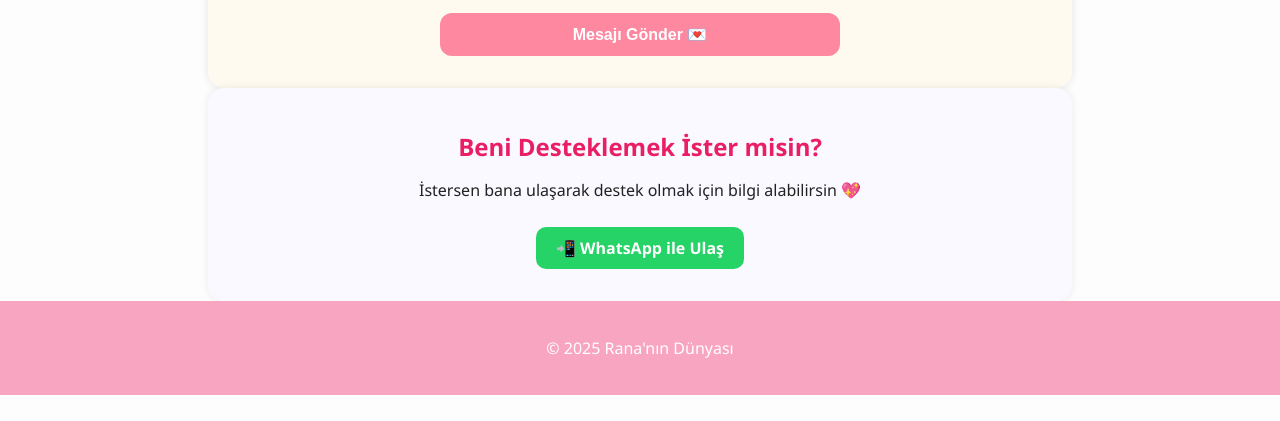
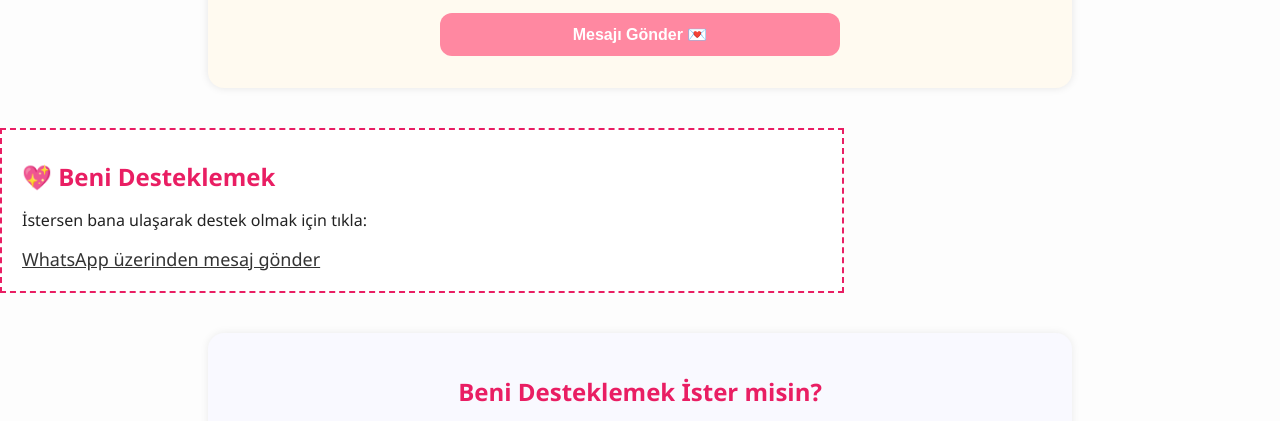
Before and after one commit to ranaaquinn/Ranaaquinn.github.io, a plain HTML site: page index.html in a window 1280 px wide. Shown: the part 4640-5061 px from the top of the page. Drawn offline with Linux system fonts and the light colour scheme.

Commit message:
Update index.html

```diff
--- a/index.html
+++ b/index.html
@@ -146,6 +146,13 @@
     <button type="submit">Mesajı Gönder 💌</button>
   </form>
 </section>
+     <section id="bana-ulas" style="background-color:#fff; padding: 20px; margin: 40px 0; border: 2px dashed #e91e63;">
+  <h2 style="color:#e91e63;">💖 Beni Desteklemek</h2>
+  <p>İstersen bana ulaşarak destek olmak için tıkla:</p>
+  <a href="https://wa.me/905366928476" target="_blank" style="font-size:18px; color:#333; text-decoration:underline;">
+    WhatsApp üzerinden mesaj gönder
+  </a>
+     </section>
      <section id="bana-ulas" style="background:#f9f9ff; padding:2rem; border-radius:16px; box-shadow:0 0 8px rgba(0,0,0,0.08); text-align:center;">
   <h2 style="color:#e91e63;">Beni Desteklemek İster misin?</h2>
   <p>İstersen bana ulaşarak destek olmak için bilgi alabilirsin 💖</p>
```
